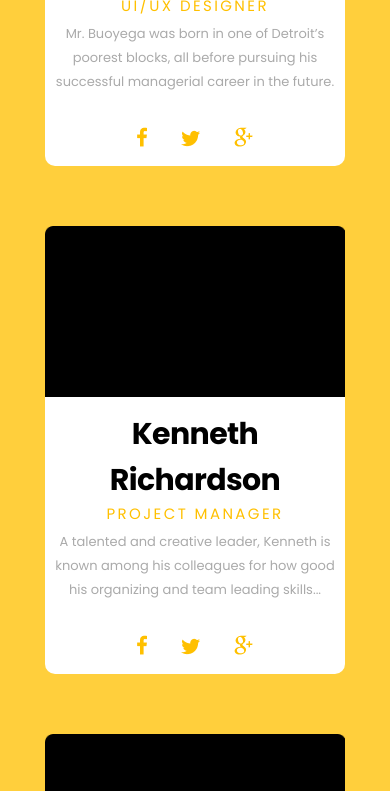
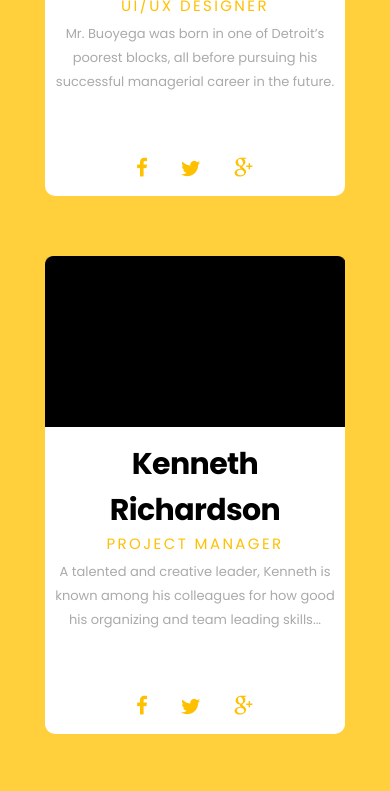
Before and after one commit to Lyusikartur/Lyusikartur.github.io, a plain HTML site: page index.html in a window 390 px wide. Shown: the part 3339-4130 px from the top of the page. Drawn offline with Linux system fonts and the light colour scheme.

Commit message:
Add files via upload

```diff
--- a/css/style.css
+++ b/css/style.css
@@ -809,9 +809,8 @@ header a{
 	height: auto;
 
 }
-.Meet-img{
-	margin-top: -20px;
-}
+
+
 .Email-p1{
 	font-size: 12px;
 }
```
